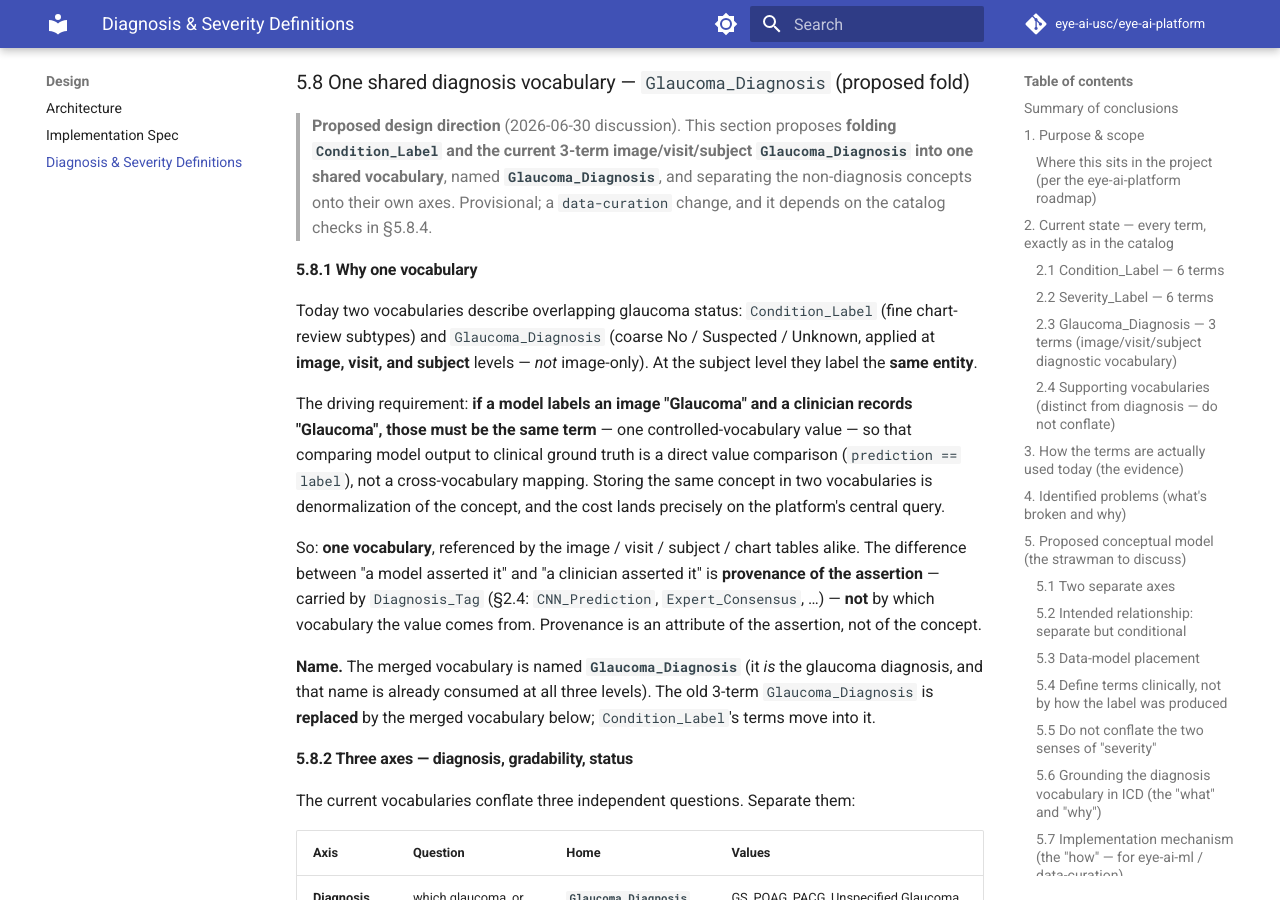
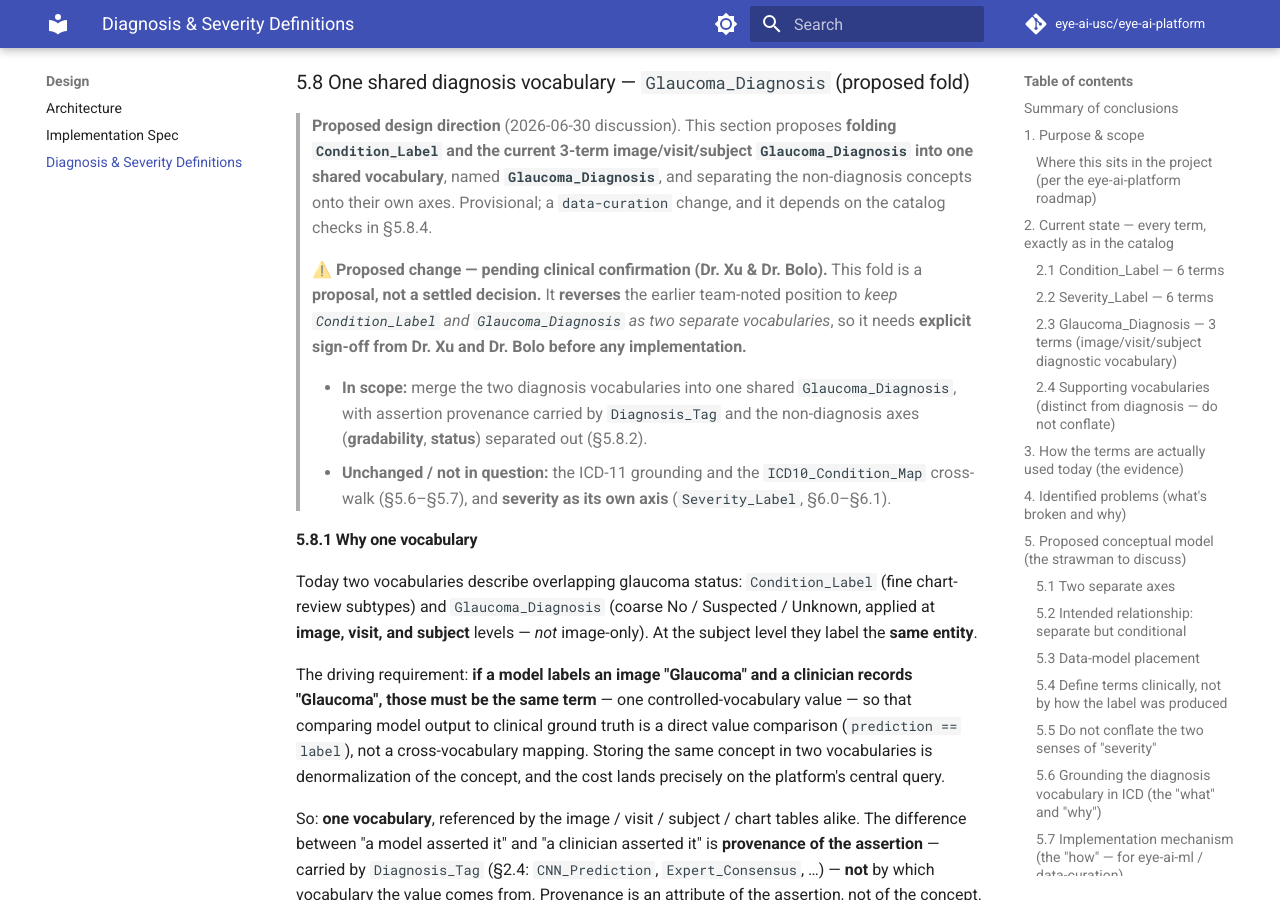
Before and after one commit to eye-ai-usc/eye-ai-platform, an MkDocs documentation site: the page built from docs/design/diagnosis-severity-definitions.md, in a window 1280 px wide and 900 px high, scrolled down 14566 px. Built offline with MkDocs 1.6.1 and Material for MkDocs 9.7.7, drawn with Linux system fonts in a browser that asks for light colours; comment, search, counter and statistics services are not loaded.

Commit message:
Add 'proposed change — pending clinical confirmation' callout to the diagnosis vocabulary fold (§5.8)
Flags that folding Condition_Label + Glaucoma_Diagnosis into one shared
Glaucoma_Diagnosis vocabulary reverses the earlier keep-separate decision
and needs Dr. Xu / Dr. Bolo sign-off before implementation.

Co-Authored-By: Claude Opus 4.8 (1M context) <noreply@anthropic.com>

```diff
--- a/docs/design/diagnosis-severity-definitions.md
+++ b/docs/design/diagnosis-severity-definitions.md
@@ -540,6 +540,19 @@ first (§8).
 > non-diagnosis concepts onto their own axes. Provisional; a `data-curation`
 > change, and it depends on the catalog checks in §5.8.4.
 
+> **⚠️ Proposed change — pending clinical confirmation (Dr. Xu & Dr. Bolo).**
+> This fold is a **proposal, not a settled decision.** It **reverses** the earlier
+> team-noted position to *keep `Condition_Label` and `Glaucoma_Diagnosis` as two
+> separate vocabularies*, so it needs **explicit sign-off from Dr. Xu and Dr. Bolo
+> before any implementation.**
+>
+> - **In scope:** merge the two diagnosis vocabularies into one shared
+>   `Glaucoma_Diagnosis`, with assertion provenance carried by `Diagnosis_Tag` and
+>   the non-diagnosis axes (**gradability**, **status**) separated out (§5.8.2).
+> - **Unchanged / not in question:** the ICD-11 grounding and the
+>   `ICD10_Condition_Map` cross-walk (§5.6–§5.7), and **severity as its own axis**
+>   (`Severity_Label`, §6.0–§6.1).
+
 #### 5.8.1 Why one vocabulary
 
 Today two vocabularies describe overlapping glaucoma status: `Condition_Label`
```
